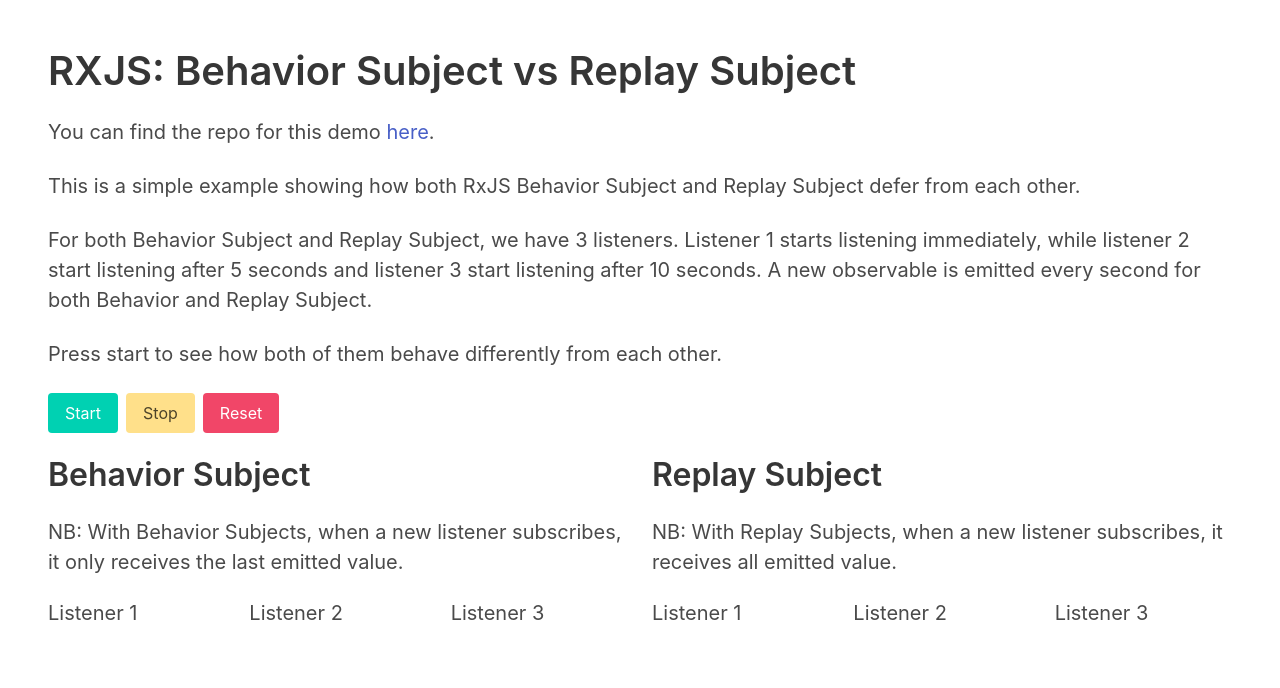
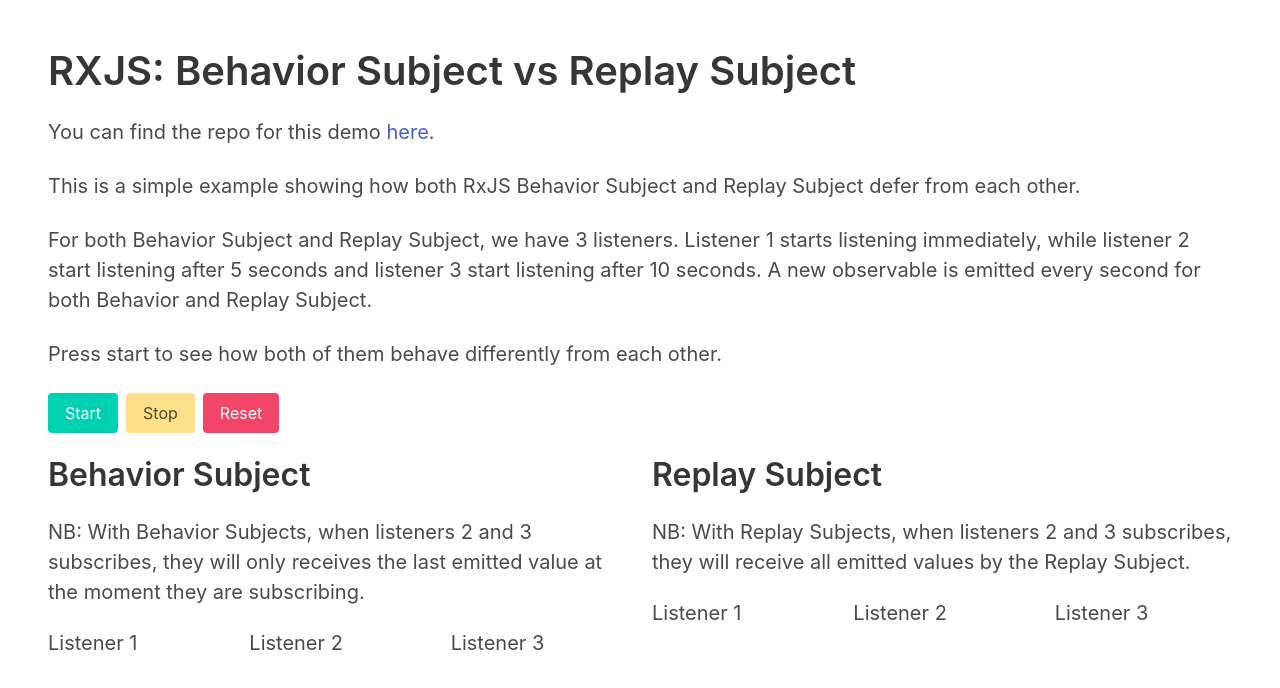
Before and after one commit to mainawycliffe/observables-demo, an Angular app: page / in a window 1280 px wide. Shown: the top 688 px of the page. Built offline with nearby package versions, Linux system fonts and the light colour scheme; what subsink would draw is missing.

Commit message:
improve text for clarity

```diff
--- a/src/app/app.component.html
+++ b/src/app/app.component.html
@@ -32,12 +32,13 @@
     </div>
   </div>
   <div class="columns">
-    <div class="column">
+    <div class="column is-half">
       <h3 class="title">Behavior Subject</h3>
       <p class="content is-success is-medium">
-        NB: With Behavior Subjects, when a new listener subscribes, it only receives the last emitted value.
+        NB: With Behavior Subjects, when listeners 2 and 3 subscribes, they will only receives the last emitted value at
+        the moment they are subscribing.
       </p>
-      <div class="columns is-full">
+      <div class="columns">
         <div class="column">
           <h4 class="subtitle">Listener 1</h4>
           <div *ngIf="behaviorSubjectValues.length > 0" class="list has-background-primary is-hoverable">
@@ -67,10 +68,11 @@
       </div>
     </div>
 
-    <div class="column">
+    <div class="column is-half">
       <h3 class="title">Replay Subject</h3>
       <p class="content is-medium is-success">
-        NB: With Replay Subjects, when a new listener subscribes, it receives all emitted value.
+        NB: With Replay Subjects, when listeners 2 and 3 subscribes, they will receive all emitted values by the Replay
+        Subject.
       </p>
       <div class="columns">
         <div class="column">
```
Also changed, not shown: 6 other files (tests, documents, lock files or other folders).
